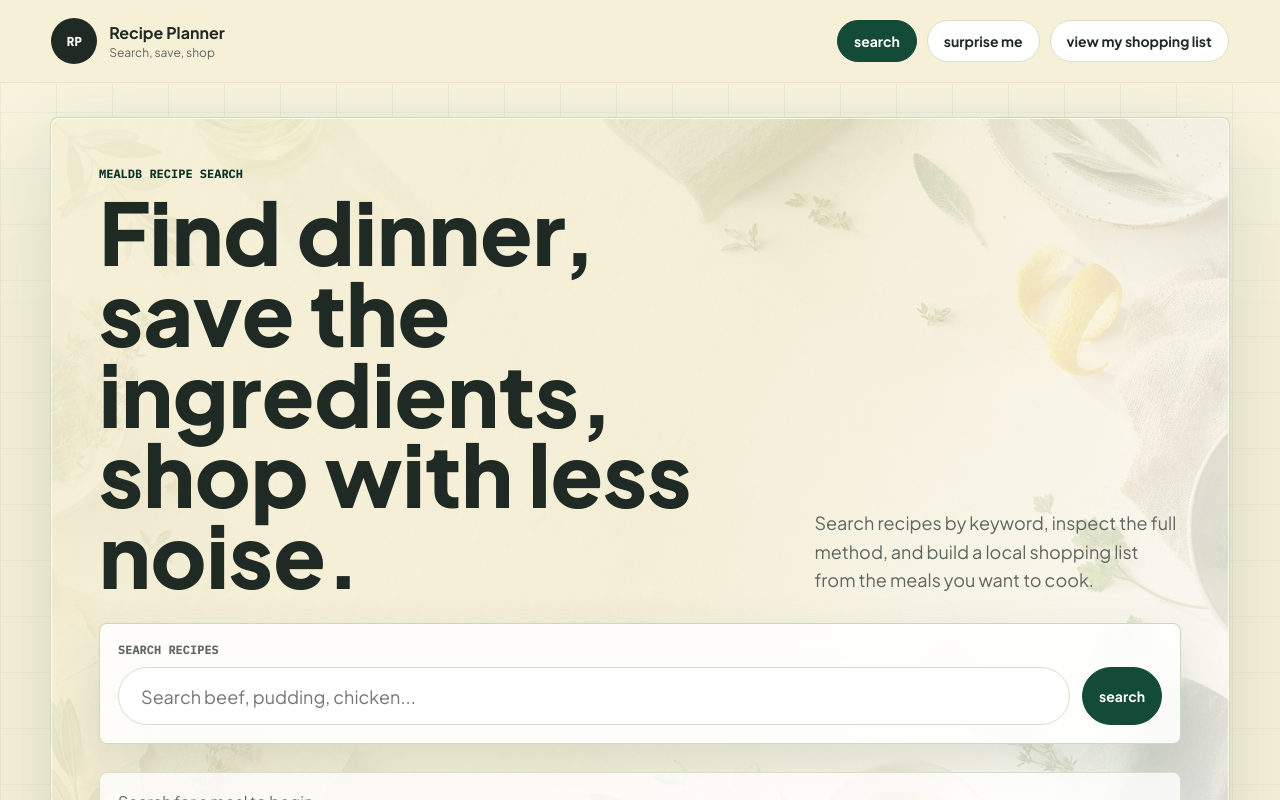
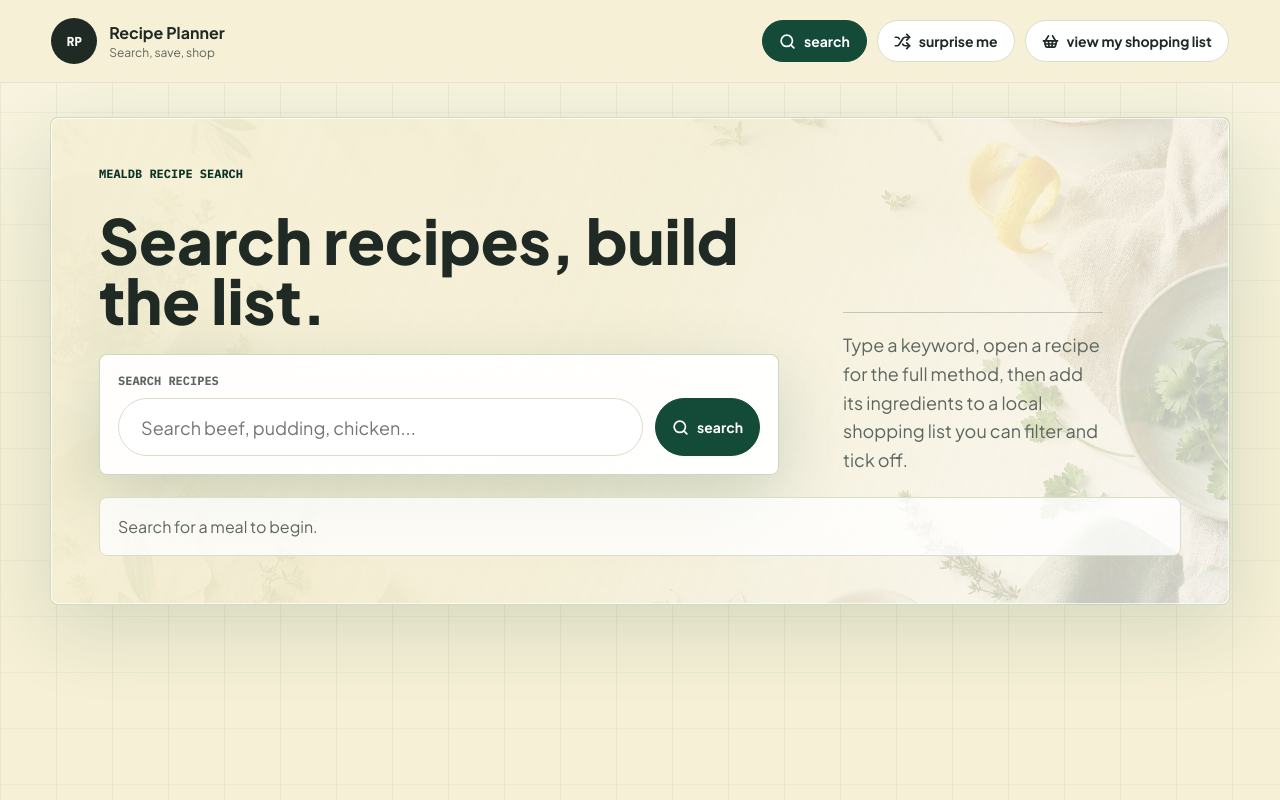
Before and after one commit to Ifan24/nib-recipe-planner, a Next.js app: page / in a window 1280 px wide. Shown: the top 800 px of the page. Built offline with nearby package versions, Linux system fonts and the light colour scheme.

Commit message:
style: rebalance search hero actions

```diff
--- a/package.json
+++ b/package.json
@@ -11,6 +11,7 @@
     "test:watch": "vitest"
   },
   "dependencies": {
+    "lucide-react": "^1.14.0",
     "next": "16.2.5",
     "react": "19.2.4",
     "react-dom": "19.2.4"
--- a/src/app/globals.css
+++ b/src/app/globals.css
@@ -196,6 +196,21 @@ button:disabled {
     background 160ms ease;
 }
 
+.nav-button svg,
+.section-actions button svg,
+.search-row button svg,
+.primary-button svg {
+  display: block;
+  width: 17px;
+  height: 17px;
+  flex: 0 0 auto;
+  fill: none;
+  stroke: currentColor;
+  stroke-linecap: round;
+  stroke-linejoin: round;
+  stroke-width: 2.4;
+}
+
 .nav-button:hover,
 .section-actions button:hover,
 .search-row button:hover,
@@ -221,17 +236,6 @@ button:disabled {
 .primary-button-confirmed:disabled {
   cursor: default;
   opacity: 1;
-}
-
-.primary-button svg {
-  display: block;
-  width: 16px;
-  height: 16px;
-  fill: none;
-  stroke: currentColor;
-  stroke-linecap: round;
-  stroke-linejoin: round;
-  stroke-width: 3;
 }
 
 .nav-count {
@@ -262,12 +266,12 @@ main {
 .search-stage {
   position: relative;
   display: grid;
-  gap: 28px;
+  gap: 22px;
   overflow: hidden;
   border: 1px solid rgba(194, 214, 181, 0.72);
   border-radius: 8px;
   background:
-    linear-gradient(112deg, rgba(245, 240, 214, 0.96) 0%, rgba(245, 240, 214, 0.82) 52%, rgba(255, 255, 255, 0.82) 100%),
+    linear-gradient(112deg, rgba(245, 240, 214, 0.98) 0%, rgba(245, 240, 214, 0.88) 48%, rgba(255, 255, 255, 0.72) 100%),
     url("/images/editorial-food-texture.jpg") center / cover;
   box-shadow: var(--shadow);
   padding: clamp(22px, 4vw, 48px);
@@ -289,8 +293,8 @@ main {
 .hero,
 .section-heading {
   display: grid;
-  grid-template-columns: minmax(0, 1.5fr) minmax(280px, 0.8fr);
-  gap: 28px;
+  grid-template-columns: minmax(0, 680px) minmax(260px, 0.6fr);
+  gap: clamp(28px, 5vw, 76px);
   align-items: end;
 }
 
@@ -328,7 +332,23 @@ h1 {
   line-height: 0.94;
 }
 
-.hero > p {
+.hero h1 {
+  max-width: 660px;
+  font-size: 62px;
+  line-height: 0.96;
+}
+
+.hero-copy {
+  display: grid;
+  gap: 20px;
+  align-content: center;
+}
+
+.hero-note {
+  align-self: end;
+  max-width: 390px;
+  border-top: 1px solid rgba(20, 74, 56, 0.24);
+  padding-top: 18px;
   color: var(--muted);
   font-size: 18px;
   line-height: 1.6;
@@ -337,11 +357,14 @@ h1 {
 .search-form {
   display: grid;
   gap: 10px;
+  width: 100%;
+  max-width: 700px;
+  margin-top: 4px;
   padding: 18px;
   border: 1px solid rgba(194, 214, 181, 0.88);
   border-radius: 8px;
-  background: rgba(255, 255, 255, 0.86);
-  box-shadow: 0 18px 50px rgba(20, 74, 56, 0.12);
+  background: rgba(255, 255, 255, 0.94);
+  box-shadow: 0 24px 70px rgba(20, 74, 56, 0.18);
   backdrop-filter: blur(14px);
 }
 
@@ -971,6 +994,10 @@ h1 {
     font-size: 68px;
   }
 
+  .hero h1 {
+    font-size: 56px;
+  }
+
   .recipe-card,
   .recipe-card:first-child {
     grid-column: span 6;
@@ -1023,11 +1050,20 @@ h1 {
   }
 
   .search-stage {
+    gap: 24px;
     background-position: right center;
   }
 
   h1 {
     font-size: 58px;
+  }
+
+  .hero h1 {
+    font-size: 48px;
+  }
+
+  .hero-note {
+    max-width: 560px;
   }
 
   .recipe-card,
@@ -1092,6 +1128,18 @@ h1 {
 
   h1 {
     font-size: 44px;
+  }
+
+  .hero h1 {
+    font-size: 42px;
+  }
+
+  .hero-copy {
+    gap: 16px;
+  }
+
+  .hero-note {
+    font-size: 16px;
   }
 
   .recipe-title {
--- a/src/components/AppHeader.tsx
+++ b/src/components/AppHeader.tsx
@@ -1,3 +1,5 @@
+import { Search, ShoppingBasket, Shuffle } from "lucide-react";
+
 type AppHeaderProps = {
   currentView: "search" | "shopping-list";
   isLoadingSurprise: boolean;
@@ -31,6 +33,7 @@ export function AppHeader({
           onClick={onShowSearch}
           aria-current={currentView === "search" ? "page" : undefined}
         >
+          <Search aria-hidden="true" />
           search
         </button>
         <button
@@ -40,6 +43,7 @@ export function AppHeader({
           disabled={isLoadingSurprise}
           aria-busy={isLoadingSurprise || undefined}
         >
+          <Shuffle aria-hidden="true" />
           {isLoadingSurprise ? "finding..." : "surprise me"}
         </button>
         <button
@@ -53,6 +57,7 @@ export function AppHeader({
               : "view my shopping list"
           }
         >
+          <ShoppingBasket aria-hidden="true" />
           view my shopping list
           {shoppingListCount > 0 ? (
             <span className="nav-count" aria-hidden="true">
--- a/src/components/RecipePlannerApp.tsx
+++ b/src/components/RecipePlannerApp.tsx
@@ -139,22 +139,21 @@ export function RecipePlannerApp() {
           <section className="search-panel">
             <div className="search-stage">
               <div className="hero">
-                <div>
+                <div className="hero-copy">
                   <p className="eyebrow">MealDB recipe search</p>
-                  <h1>Find dinner, save the ingredients, shop with less noise.</h1>
+                  <h1>Search recipes, build the list.</h1>
+                  <SearchForm
+                    query={query}
+                    isSearching={status === "loading"}
+                    onQueryChange={setQuery}
+                    onSearch={handleSearch}
+                  />
                 </div>
-                <p>
-                  Search recipes by keyword, inspect the full method, and build a local shopping
-                  list from the meals you want to cook.
+                <p className="hero-note">
+                  Type a keyword, open a recipe for the full method, then add its ingredients to a
+                  local shopping list you can filter and tick off.
                 </p>
               </div>
-
-              <SearchForm
-                query={query}
-                isSearching={status === "loading"}
-                onQueryChange={setQuery}
-                onSearch={handleSearch}
-              />
 
               {message ? (
                 <div
--- a/src/components/SearchForm.tsx
+++ b/src/components/SearchForm.tsx
@@ -1,4 +1,5 @@
 import type { FormEvent } from "react";
+import { Search } from "lucide-react";
 
 type SearchFormProps = {
   query: string;
@@ -27,6 +28,7 @@ export function SearchForm({ query, isSearching, onQueryChange, onSearch }: Sear
           autoComplete="off"
         />
         <button type="submit" disabled={isSearching}>
+          <Search aria-hidden="true" />
           {isSearching ? "searching" : "search"}
         </button>
       </div>
--- a/src/components/ShoppingListView.tsx
+++ b/src/components/ShoppingListView.tsx
@@ -1,5 +1,6 @@
 "use client";
 
+import { ArrowLeft, Trash2 } from "lucide-react";
 import { useCallback, useEffect, useMemo, useState } from "react";
 import type { ShoppingListItem } from "@/types/recipes";
 
@@ -170,9 +171,11 @@ export function ShoppingListView({ items, onClearList, onBackToSearch }: Shoppin
         </div>
         <div className="section-actions">
           <button type="button" onClick={onBackToSearch}>
+            <ArrowLeft aria-hidden="true" />
             back to search
           </button>
           <button type="button" onClick={handleClearList} disabled={items.length === 0}>
+            <Trash2 aria-hidden="true" />
             clear list
           </button>
         </div>
```
Also changed, not shown: 1 other file (tests, documents, lock files or other folders).
